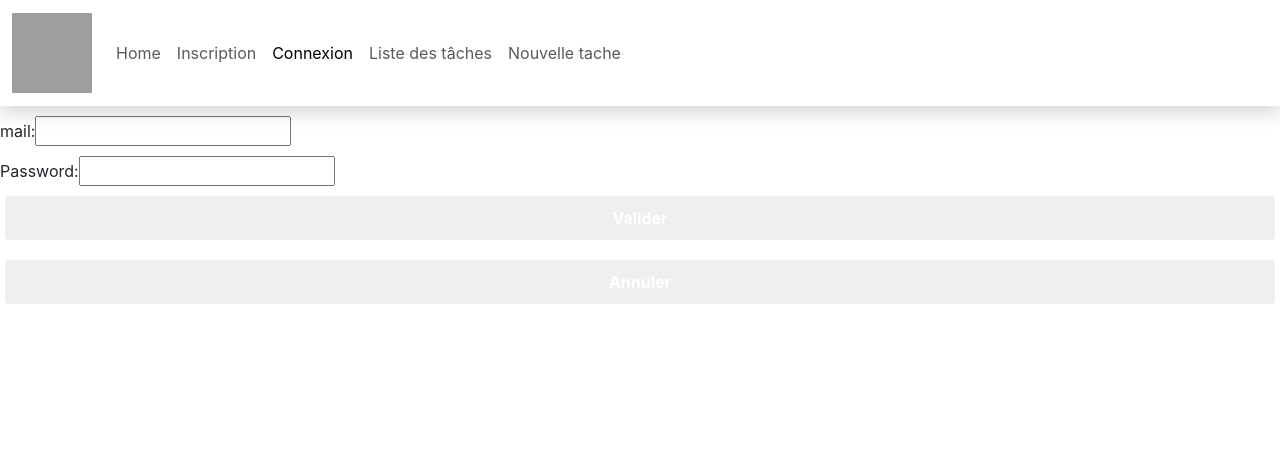
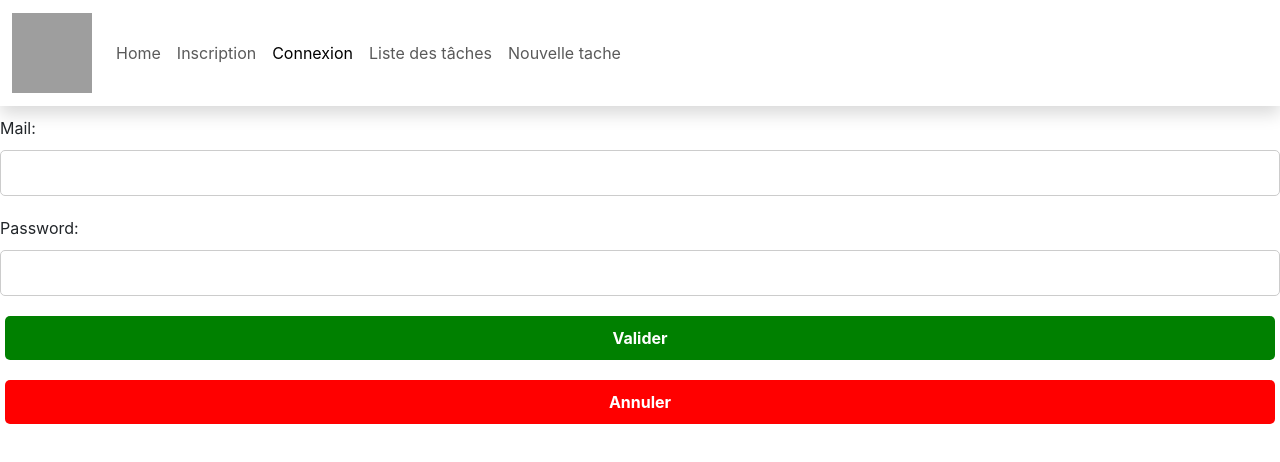
Before and after one commit to HeyTiainnes/tkc, a React (Create React App) app: page /ConnexionPage in a window 1280 px wide. Shown: the top 462 px of the page. Built offline with nearby package versions, Linux system fonts and the light colour scheme; grey boxes are pictures that could not be loaded.

Commit message:
painting

```diff
--- a/src/pages/ConnexionPage.css
+++ b/src/pages/ConnexionPage.css
@@ -1,45 +1,56 @@
-/* Styles for ConnexionPage
+/* ConnexionPage.css */
 
-form {
-    display: flex;
-    flex-direction: column;
-    align-items: center;
-    max-width: 400px;
-    margin: 0 auto;
-    padding: 20px;
-    background-color: #f5f5f5;
-    border-radius: 8px;
+/* Rendre la page responsive */
+@media screen and (max-width: 768px) {
+    form {
+        display: flex;
+        flex-direction: column;
+    }
 }
 
+/* Styles pour les boutons */
+button {
+    padding: 10px 20px;
+    border-radius: 5px;
+    font-size: 16px;
+    cursor: pointer;
+}
+
+/* Bouton Valider */
+.button-submit {
+    background-color: green;
+    color: white;
+    border: none;
+}
+
+/* Bouton Annuler */
+.button-cancel {
+    background-color: red;
+    color: white;
+    border: none;
+}
+
+/* Style pour les labels */
 label {
-    display: flex;
-    flex-direction: column;
+    display: block;
     margin-bottom: 10px;
 }
 
+/* Style pour les inputs */
 input {
+    width: 100%;
     padding: 10px;
-    border-radius: 4px;
+    border-radius: 5px;
     border: 1px solid #ccc;
+    font-size: 16px;
+    margin-bottom: 10px;
 }
 
-button {
-    padding: 10px 20px;
-    margin-top: 10px;
-    border: none;
-    border-radius: 4px;
-    background-color: #007bff;
-    color: #fff;
-    cursor: pointer;
+/* Style pour les erreurs */
+.error-message {
+    color: red;
+    margin-top: 5px;
 }
 
-button[type="button"] {
-    background-color: #dc3545;
-}
-
-@media screen and (max-width: 600px) {
-    form {
-        max-width: 100%;
-        padding: 10px;
-    }
-} */
+/* Autres styles... */
+/* Ajoutez d'autres styles selon vos besoins */
--- a/src/pages/ConnexionPage.tsx
+++ b/src/pages/ConnexionPage.tsx
@@ -1,6 +1,78 @@
+// import { useState } from "react";
+// import axios, { AxiosResponse } from 'axios';
+// import './ConnexionPage.css';
+// interface LoginFormProps {
+//     onLoginSuccess: () => void;
+// }
+
+// interface LoginFormData {
+//     mail: string;
+//     password: string;
+// }
+
+// const LoginForm = ({ onLoginSuccess }: LoginFormProps) => {
+//     const [formData, setFormData] = useState<LoginFormData>({
+//         mail: "",
+//         password: "",
+//     });
+
+//     const handleInputChange = (event: React.ChangeEvent<HTMLInputElement>) => {
+//         setFormData((prevFormData) => ({
+//             ...prevFormData,
+//             [event.target.name]: event.target.value,
+//         }));
+//     };
+
+//     const handleSubmit = async (event: React.FormEvent<HTMLFormElement>) => {
+//         event.preventDefault();
+
+//         try {
+//             const response = await axios
+
+//                 .post("http://localhost:3000/auth/login", formData);
+//             const token = response.data.accessToken;
+//             if (token) {
+//                 localStorage.setItem('accessToken', token);
+//                 onLoginSuccess();
+
+
+//             }
+//         } catch (error) {
+//             console.error(error);
+//         }
+//     };
+
+//     return (
+//         <form onSubmit={handleSubmit}>
+//             <label>
+//                 mail:
+//                 <input
+//                     type="mail"
+//                     name="mail"
+//                     value={formData.mail}
+//                     onChange={handleInputChange}
+//                 />
+//             </label>
+//             <label>
+//                 Password:
+//                 <input
+//                     type="password"
+//                     name="password"
+//                     value={formData.password}
+//                     onChange={handleInputChange}
+//                 />
+//             </label>
+//             <button type="submit">Valider</button>
+//             <button type="button" onClick={() => setFormData({ mail: "", password: "" })}>Annuler</button>
+//         </form>
+//     );
+// };
+
+// export default LoginForm;
 import { useState } from "react";
-import axios, { AxiosResponse } from 'axios';
+import axios from 'axios';
 import './ConnexionPage.css';
+
 interface LoginFormProps {
     onLoginSuccess: () => void;
 }
@@ -27,15 +99,11 @@ const LoginForm = ({ onLoginSuccess }: LoginFormProps) => {
         event.preventDefault();
 
         try {
-            const response = await axios
-
-                .post("http://localhost:3000/auth/login", formData);
+            const response = await axios.post("http://localhost:3000/auth/login", formData);
             const token = response.data.accessToken;
             if (token) {
                 localStorage.setItem('accessToken', token);
                 onLoginSuccess();
-
-
             }
         } catch (error) {
             console.error(error);
@@ -43,27 +111,31 @@ const LoginForm = ({ onLoginSuccess }: LoginFormProps) => {
     };
 
     return (
-        <form onSubmit={handleSubmit}>
-            <label>
-                mail:
+        <form className="login-form" onSubmit={handleSubmit}>
+            <label htmlFor="mail">Mail:</label>
             <input
                 type="mail"
+                id="mail"
                 name="mail"
                 value={formData.mail}
                 onChange={handleInputChange}
             />
-            </label>
-            <label>
-                Password:
+            <label htmlFor="password">Password:</label>
             <input
                 type="password"
+                id="password"
                 name="password"
                 value={formData.password}
                 onChange={handleInputChange}
             />
-            </label>
-            <button type="submit">Valider</button>
-            <button type="button" onClick={() => setFormData({ mail: "", password: "" })}>Annuler</button>
+            <button className="button-submit" type="submit">Valider</button>
+            <button
+                className="button-cancel"
+                type="button"
+                onClick={() => setFormData({ mail: "", password: "" })}
+            >
+                Annuler
+            </button>
         </form>
     );
 };
--- a/src/pages/InscriptionPage.css
+++ b/src/pages/InscriptionPage.css
@@ -1,46 +1,58 @@
-/* Styles for InscriptionPage
+/* InscriptionPage.css */
 
-label {
-    display: block;
+.inscription-form {
+    max-width: 400px;
+    margin: 0 auto;
+    padding: 20px;
+    background-color: #f8f8f8;
+    border-radius: 5px;
+}
+
+.form-label {
     font-weight: bold;
     margin-bottom: 10px;
 }
 
 .input-group {
-    display: flex;
-    flex-direction: column;
     margin-bottom: 20px;
 }
 
 .input-group-text {
-    background-color: #e9ecef;
+    background-color: #f8f8f8;
 }
 
 .form-control {
+    width: 100%;
     padding: 10px;
-    border-radius: 4px;
+    border-radius: 5px;
     border: 1px solid #ccc;
+    font-size: 16px;
 }
 
 .btn {
     padding: 10px 20px;
-    border: none;
-    border-radius: 4px;
-    background-color: #28a745;
-    color: #fff;
+    border-radius: 5px;
+    font-size: 16px;
     cursor: pointer;
 }
 
 .btn-green {
-    background-color: #28a745;
+    background-color: green;
+    color: white;
+    border: none;
 }
 
-.btn-cancel {
-    background-color: #dc3545;
+.btn-Annuler {
+    background-color: red;
+    color: white;
+    border: none;
 }
 
-@media screen and (max-width: 600px) {
-    .input-group {
-        margin-bottom: 10px;
+@media screen and (max-width: 768px) {
+    .inscription-form {
+        width: 90%;
     }
-} */
+}
+
+/* Autres styles... */
+/* Ajoutez d'autres styles selon vos besoins */
--- a/src/pages/InscriptionPage.tsx
+++ b/src/pages/InscriptionPage.tsx
@@ -1,29 +1,23 @@
-// Import de la bibliothèque axios qui permet de réaliser des requêtes HTTP
+
 import axios from "axios"
-// Import du hook useNavigate pour la navigation
 import { useNavigate } from "react-router-dom"
-// Import du hook useRef pour récupérer les valeurs des champs de formulaire
 import { useRef, FormEvent } from "react";
-// Import d'un composant personnalisé BoutonAnnuler
-// import BoutonAnnuler from "../components/BoutonAnnuler";
 import './InscriptionPage.css';
 import BoutonAnnuler from "../components/BoutonAnnuler";
-// Déclaration du composant Inscription
+
 const Inscription = () => {
-    // Initialisation des références aux champs de formulaire
     const nameElement = useRef<HTMLInputElement>(null);
     const emailElement = useRef<HTMLInputElement>(null);
     const passwordElement = useRef<HTMLInputElement>(null);
-    // Initialisation du hook useNavigate pour la navigation
     const navigate = useNavigate();
-    // Définition de la fonction pour la soumission du formulaire
+
     const handleSubmitForm = (e: FormEvent) => {
         e.preventDefault();
-        // Affichage des valeurs des champs de formulaire
+
         console.log("button form clicked", handleSubmitForm);
         console.log(emailElement.current?.value);
         console.log(passwordElement.current?.value);
-        // Requête HTTP POST pour l'inscription d'un utilisateur
+
         axios
             .post('http://localhost:3000/auth/register', {
                 name: nameElement.current?.value,
@@ -31,23 +25,20 @@ const Inscription = () => {
                 password: passwordElement.current?.value,
             })
             .then((response) => {
-                // Affichage de la réponse en cas de succès
                 console.log(response);
                 console.log(response.data);
             })
             .catch((err) => {
-                // Affichage de l'erreur en cas d'échec
                 console.log(err);
             });
     };
-    // Rendu du composant Inscription
+
     return (
-        <div>
+        <div className="inscription-form">
             <label htmlFor="basic-url" className="form-label fw-bold">
                 Pour vous inscrire: Entrez vos coordonnées.
             </label>
 
-            {/* Champ de formulaire pour le nom */}
             <div className="input-group mb-3">
                 <span className="input-group-text" id="basic-addon2">
                     Name
@@ -62,7 +53,6 @@ const Inscription = () => {
                 />
             </div>
 
-            {/* Champ de formulaire pour l'email */}
             <label htmlFor="basic-url" className="form-label">
                 LOGIN
             </label><br></br>
@@ -80,7 +70,6 @@ const Inscription = () => {
                 />
             </div>
 
-            {/* Champ de formulaire pour le mot de passe */}
             <div className="input-group mb-3">
                 <span className="input-group-text" id="basic-addon2">
                     Mot de Passe
@@ -94,8 +83,9 @@ const Inscription = () => {
                     ref={passwordElement}
                 />
             </div>
+
             <div>
-                <BoutonAnnuler />{" "}
+                <BoutonAnnuler />
                 <button
                     type="button"
                     className="btn btn-green"
@@ -107,4 +97,5 @@ const Inscription = () => {
         </div>
     );
 };
-export default Inscription
+
+export default Inscription;
```
Also changed, not shown: src/pages/TaskLists.tsx (+3 -5 lines). Lines whose indentation alone changed are shown as unchanged.
